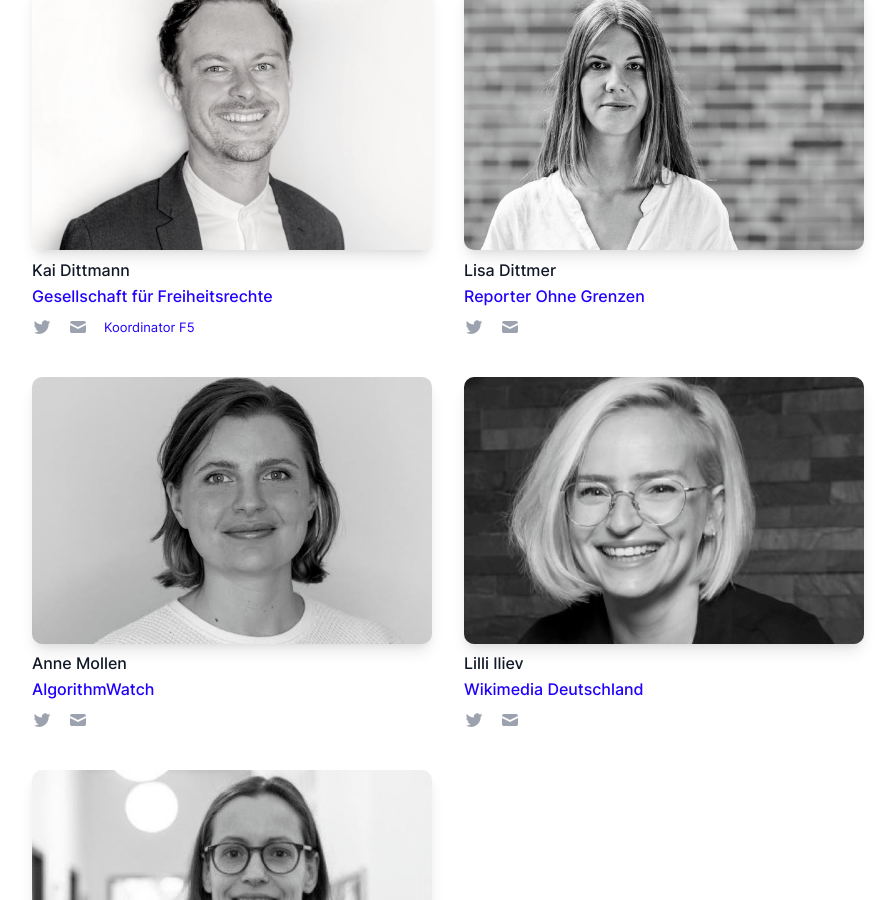
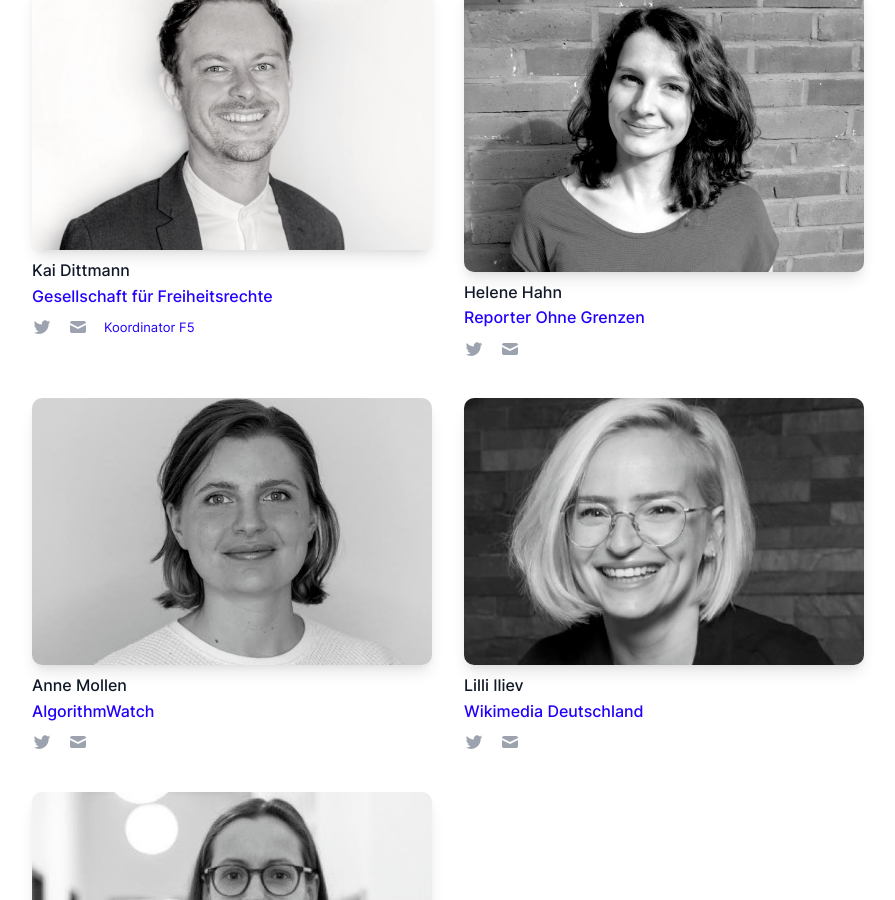
Before and after one commit to okfde/buendnis-f5, a Jekyll site: the page built from kontakt.html, in a window 1280 px wide and 900 px high, scrolled down 374 px. Shown: the whole window, without its empty margins (0-895 px from the left). Built offline with Jekyll 4.4.1, drawn with Linux system fonts in a browser that asks for light colours.

Commit message:
changed main txt, changed contact person

```diff
--- a/kontakt.html
+++ b/kontakt.html
@@ -21,13 +21,13 @@ title: Kontakt
                 </div>
             </div>
             <div class="contact">
-                <img class="avatar" src="{{ site.baseurl }}/assets/images/avatars/lisa.png" alt="Lisa Dittmer">
-                <p>Lisa Dittmer</p>
+                <img class="avatar" src="{{ site.baseurl }}/assets/images/avatars/Helene.jpg" alt="Lisa Dittmer">
+                <p>Helene Hahn</p>
                 <p class="org">Reporter Ohne Grenzen</p>
                 <div class="socials">
-                    <a target="_blank" href="https://twitter.com/lisdittmer" rel="noopener noreferrer"><img
+                    <a target="_blank" href="https://twitter.com/pluscha" rel="noopener noreferrer"><img
                             src="{{ site.baseurl }}/assets/images/icons/twitter.svg" width="20px"></a>
-                    <a target="_blank" href="mailto:ld@reporter-ohne-grenzen.de" rel="noopener noreferrer"><img
+                    <a target="_blank" href="mailto:helene.hahn@reporter-ohne-grenzen.de" rel="noopener noreferrer"><img
                             src="{{ site.baseurl }}/assets/images/icons/email.svg"></a>
                 </div>
             </div>
```
Also changed, not shown: _includes/header.html (+2 -8 lines), assets/images/avatars/Helene.jpg (added).
